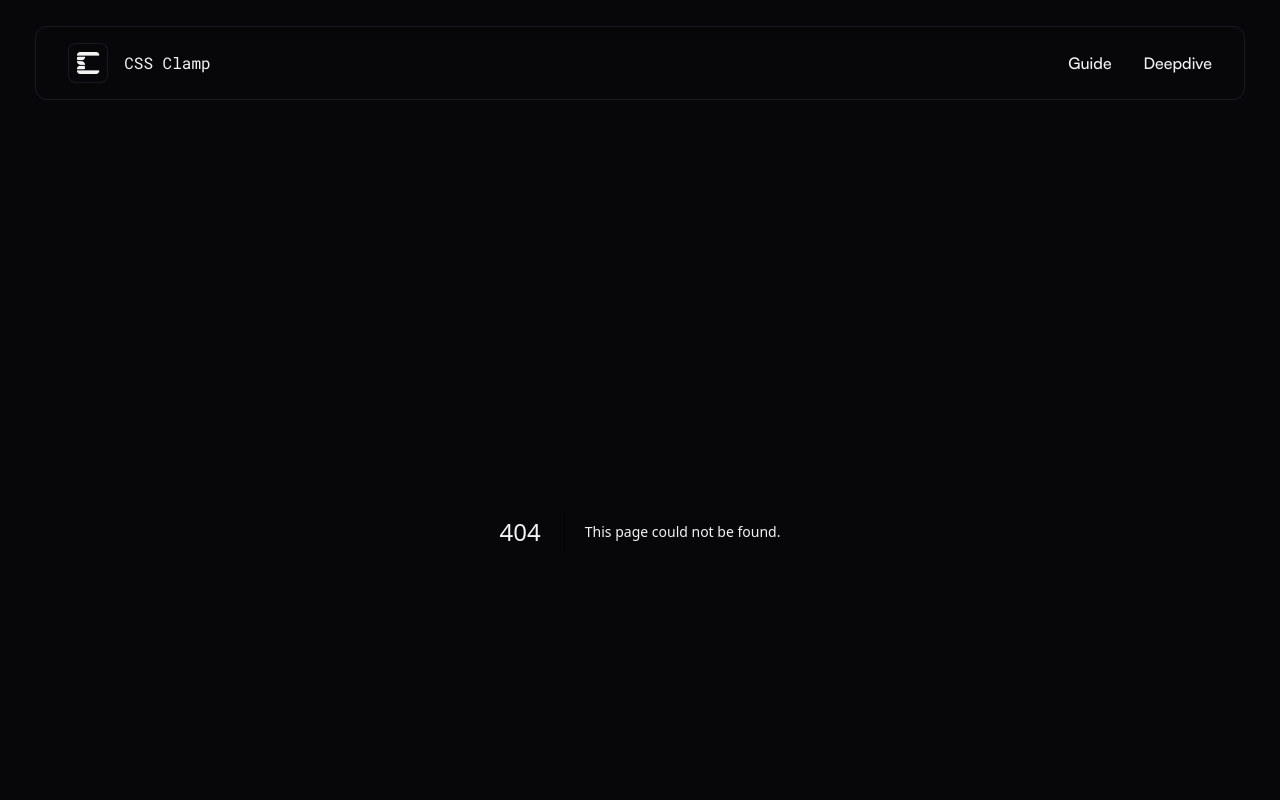
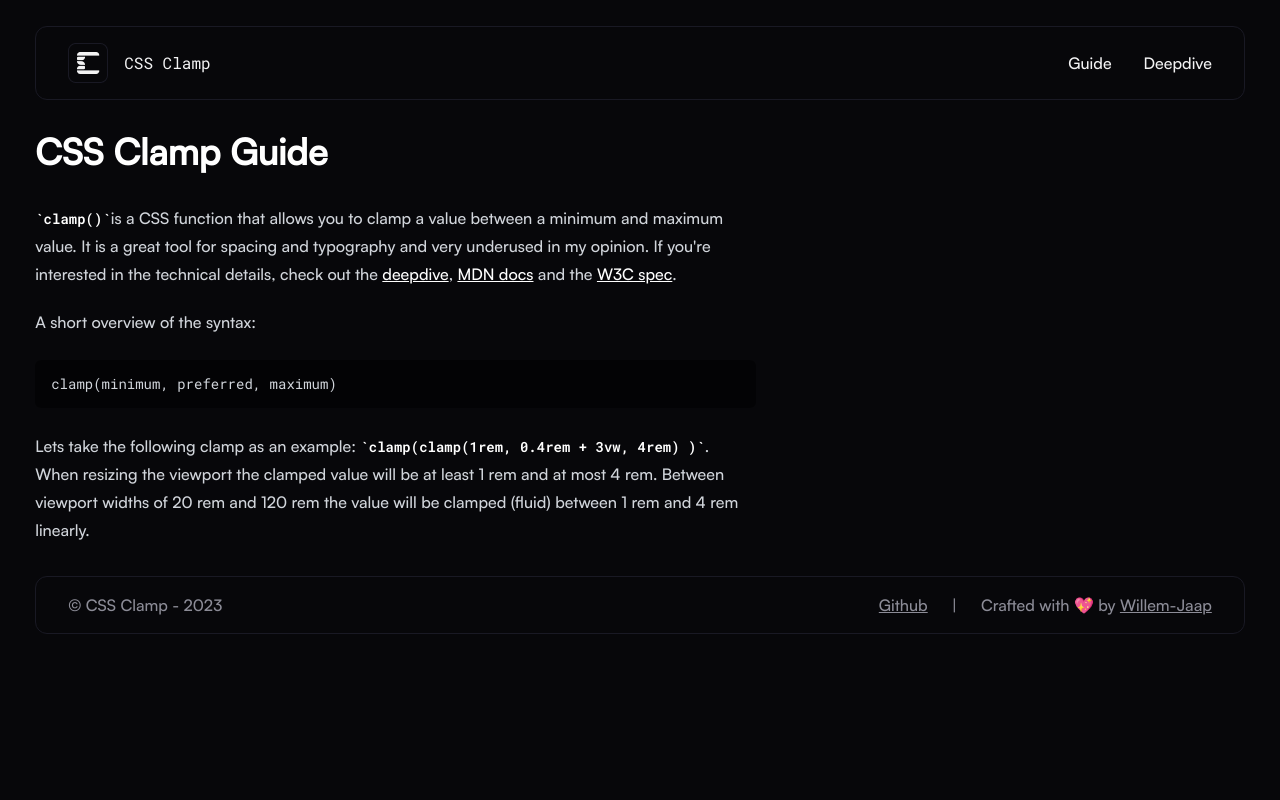
Before and after one commit to Willem-Jaap/cssclamp, a Next.js app: page /guide in a window 1280 px wide. Before the commit this address had no page. Shown: the top 800 px of the page. Built offline with nearby package versions, Linux system fonts and the light colour scheme.

Commit message:
feat: add clamp guide page

```diff
--- /dev/null
+++ b/src/app/guide/page.tsx
@@ -0,0 +1,45 @@
+import React from 'react';
+import Link from 'next/link';
+
+// A guide on CSS clamp
+
+const Page = () => {
+    return (
+        <article className="prose prose-invert">
+            <h1>CSS Clamp Guide</h1>
+            <p>
+                <code>clamp()</code>is a CSS function that allows you to clamp a value between a
+                minimum and maximum value. It is a great tool for spacing and typography and very
+                underused in my opinion. If you&apos;re interested in the technical details, check
+                out the <Link href="/deepdive">deepdive</Link>,{' '}
+                <Link
+                    href="https://developer.mozilla.org/en-US/docs/Web/CSS/clamp"
+                    target="_blank"
+                    rel="noreferrer">
+                    MDN docs
+                </Link>{' '}
+                and the{' '}
+                <Link
+                    href="https://www.w3.org/TR/css-values-4/#math-function"
+                    target="_blank"
+                    rel="noreferrer">
+                    W3C spec
+                </Link>
+                .
+            </p>
+            <p>A short overview of the syntax:</p>
+            <pre>
+                <code>clamp(minimum, preferred, maximum)</code>
+            </pre>
+            <p>
+                Lets take the following clamp as an example:{' '}
+                <code>clamp(clamp(1rem, 0.4rem + 3vw, 4rem) )</code>. When resizing the viewport the
+                clamped value will be at least 1 rem and at most 4 rem. Between viewport widths of
+                20 rem and 120 rem the value will be clamped (fluid) between 1 rem and 4 rem
+                linearly.
+            </p>
+        </article>
+    );
+};
+
+export default Page;
```
